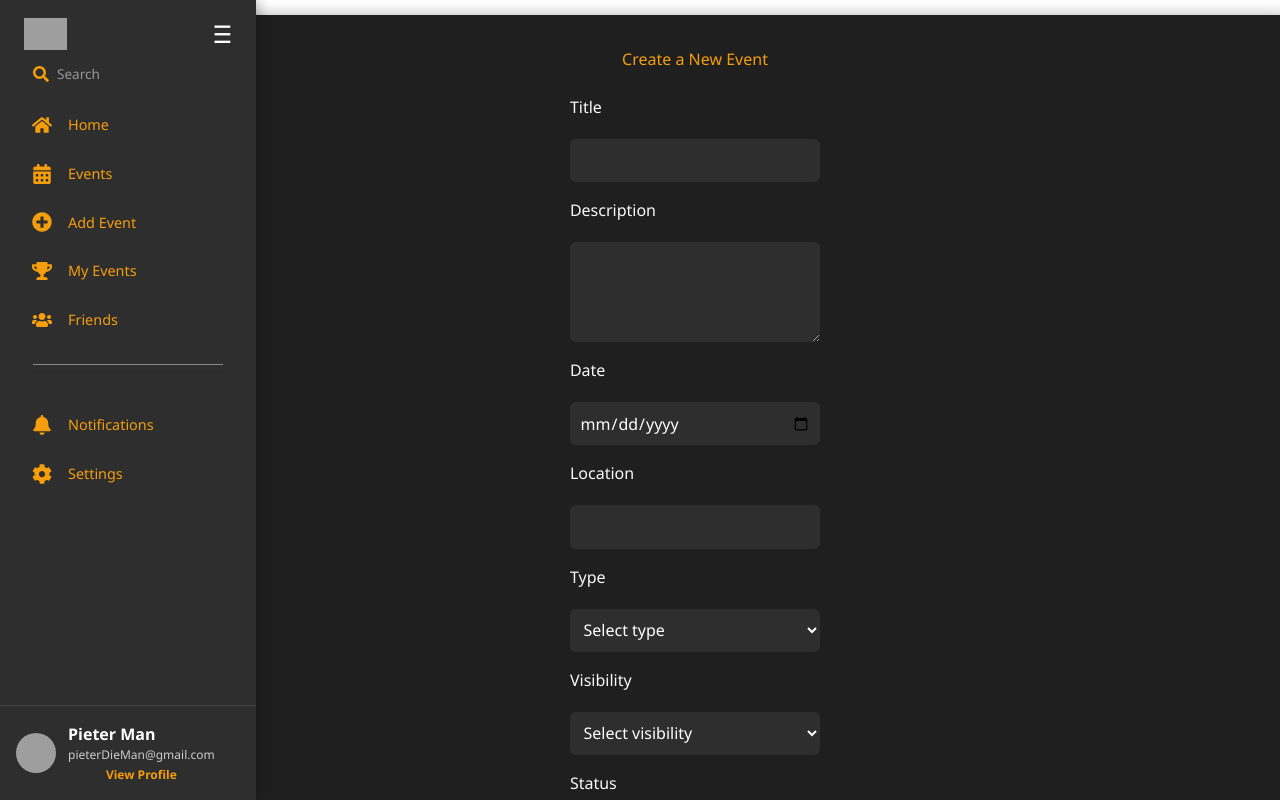
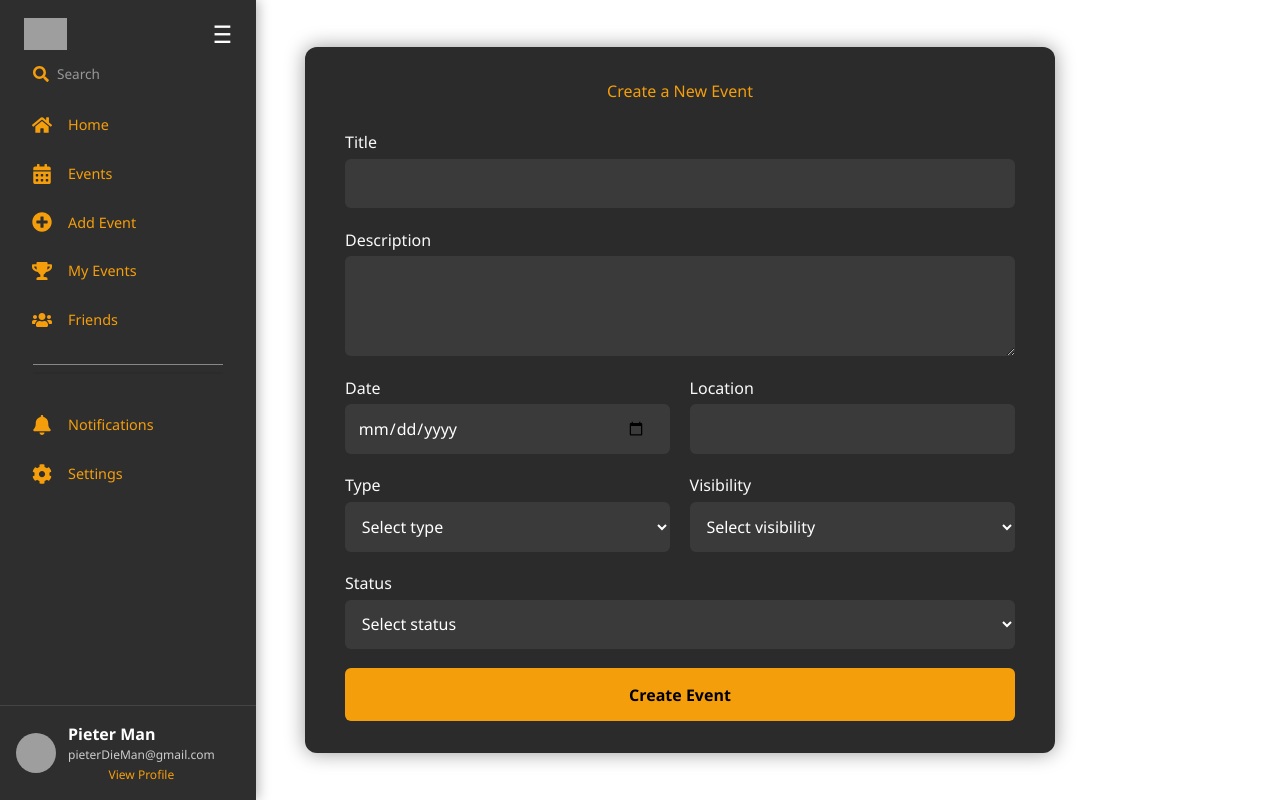
Before and after one commit to EnzoDV08/Sportify_Frontend, a React (Vite) app in the folder Sportify/: page /add-event in a window 1280 px wide. Built offline with nearby package versions, Linux system fonts and the light colour scheme; grey boxes are pictures that could not be loaded.

Commit message:
add create event modal to work
Add style for create event modal and made it work to make a event

```diff
--- a/Sportify/src/Style/AllEvents.css
+++ b/Sportify/src/Style/AllEvents.css
@@ -153,14 +153,17 @@
 }
 
 .event-status {
-  position: absolute;
+    position: absolute;
   top: 0.5rem;
-  left: 0.5rem;
+  right: 0.5rem;
   background-color: #2e7d32;
   color: white;
   font-size: 0.7rem;
   padding: 0.2rem 0.5rem;
   font-weight: bold;
+  border-top-right-radius: 6px;
+  border-bottom-left-radius: 6px;
+  z-index: 2;
 }
 
 .event-body {
@@ -195,7 +198,7 @@
   color: white;
 }
 
-.event-view-btn {
+.event-week-view-btn {
   width: 40%;
   height: auto;
   text-align: center;
@@ -208,7 +211,7 @@
   text-decoration: none;
 }
 
-.event-view-btn:hover {
+.event-week-view-btn:hover {
   background-color: #494949;
 }
 
@@ -234,12 +237,15 @@
 .event-status-past {
   position: absolute;
   top: 0.5rem;
-  left: 0.5rem;
+  right: 0.5rem;
   background-color: #d32f2f;
   color: white;
   font-size: 0.7rem;
   padding: 0.2rem 0.5rem;
   font-weight: bold;
+  border-top-right-radius: 6px;
+  border-bottom-left-radius: 6px;
+  z-index: 2;
 }
 
 .event-footer-past {
@@ -444,7 +450,7 @@
 }
 
 
-.view-btn {
+.event-view-btn {
   text-align: center;
   width: 100%;
   margin-top: 1rem;
@@ -458,7 +464,7 @@
   transition: background 0.3s;
 }
 
-.view-btn:hover {
+.event-view-btn:hover {
   background-color: #ffaa33;
 }
 
--- a/Sportify/src/Style/CreateEvent.css
+++ b/Sportify/src/Style/CreateEvent.css
@@ -1,60 +1,104 @@
+/* Main container */
 .create-event-container {
   width: 100%;
-  margin: 0 auto;
+  min-height: 100vh;
+  display: flex;
+  justify-content: center;
   align-items: center;
-  display: flex;
-  flex-direction: column;
   padding: 2rem;
-  background-color: #1f1f1f;
-  border-radius: 10px;
-  color: #f9f9f9;
-  box-shadow: 0 0 15px rgba(0, 0, 0, 0.3);
-  margin: 15px;
 }
 
-.create-event-container h2 {
+/* Form box */
+.create-event-form {
+  background-color: #2b2b2b;
+  padding: 2rem 2.5rem;
+  border-radius: 12px;
+  box-shadow: 0 0 20px rgba(0, 0, 0, 0.4);
+  width: 100%;
+  max-width: 750px;
+  display: grid;
+  grid-template-columns: 1fr 1fr;
+  gap: 1.2rem;
+  color: #f9f9f9;
+}
+
+/* Heading */
+.create-event-form h2 {
+  grid-column: span 2;
   text-align: center;
-  margin-bottom: 1.5rem;
+  margin-bottom: 0.5rem;
   color: #f59e0b;
 }
 
-.create-event-form {
+/* Field group wrappers */
+.form-group {
   display: flex;
   flex-direction: column;
-  gap: 1rem;
 }
 
-.create-event-form label {
+/* Label styling */
+.form-group label {
   font-weight: 500;
-  margin-bottom: 0.25rem;
+  margin-bottom: 0.3rem;
 }
 
-.create-event-form input,
-.create-event-form textarea,
-.create-event-form select {
-  padding: 0.6rem;
+/* Input, select, textarea styling */
+.form-group input,
+.form-group textarea,
+.form-group select {
+  padding: 0.8rem 1.5rem 0.8rem 0.8rem; /* Extra right padding for dropdown arrow */
   border: none;
   border-radius: 6px;
-  background-color: #2e2e2e;
-  color: white;
+  background-color: #3a3a3a;
+  color: #fff;
   font-size: 1rem;
+  width: 100%;
 }
 
-.create-event-form textarea {
+/* Textarea specifics */
+textarea {
   resize: vertical;
   min-height: 100px;
 }
 
+/* Full-width fields like title/description */
+.full {
+  grid-column: span 2;
+}
+
+/* Half-width columns (side by side) */
+.half {
+  grid-column: span 1;
+}
+
+
+/* Submit button */
 .create-event-form button {
-  padding: 0.8rem;
+  grid-column: span 2;
+  padding: 0.9rem;
   border: none;
   border-radius: 6px;
   background-color: #f59e0b;
   color: black;
   font-weight: bold;
+  font-size: 1rem;
   cursor: pointer;
+  transition: background-color 0.3s ease;
 }
 
 .create-event-form button:hover {
   background-color: #d97706;
 }
+
+/* Responsive stack on smaller screens */
+@media (max-width: 768px) {
+  .create-event-form {
+    grid-template-columns: 1fr;
+  }
+
+  .half,
+  .full,
+  .create-event-form button {
+    grid-column: span 1;
+  }
+}
--- a/Sportify/src/pages/AllEvents.tsx
+++ b/Sportify/src/pages/AllEvents.tsx
@@ -106,7 +106,7 @@ function AllEvents() {
                       </div>
                       <div className="event-footer">
                         <span className="week-event-visibility">{event.visibility?.toUpperCase() || "PUBLIC"}</span>
-                        <Link to={`/events/${event.eventId}`} className="event-view-btn">View</Link>
+                        <Link to={`/events/${event.eventId}`} className="event-week-view-btn">View</Link>
                       </div>
                     </div>
                   );
@@ -196,7 +196,7 @@ function AllEvents() {
                     <div className="event-date-middle">{day}</div>
                     <div className="event-date-bottom">{time}</div>
                   </div>
-                  <Link to={`/events/${event.eventId}`} className="view-btn">
+                  <Link to={`/events/${event.eventId}`} className="event-view-btn">
                     View
                   </Link>
                 </div>
--- a/Sportify/src/pages/App.tsx
+++ b/Sportify/src/pages/App.tsx
@@ -35,7 +35,7 @@ const router = createBrowserRouter(
           element: <AllEvents />
         },
         {
-          path: '/events/:eventId',
+          path: '/events/:id',
           element: <SingleEvent />
         },
         {
--- a/Sportify/src/pages/CreateEvent.tsx
+++ b/Sportify/src/pages/CreateEvent.tsx
@@ -1,5 +1,5 @@
 import { useState } from 'react';
-import { Event } from '../models/event';
+import { createEvent } from '../services/api';
 import '../Style/CreateEvent.css';
 
 function CreateEvent() {
@@ -16,8 +16,14 @@ function CreateEvent() {
     e.preventDefault();
 
     const userId = Number(localStorage.getItem('userId'));
+    if (!userId) {
+      alert('User not logged in.');
+      return;
+    }
 
-    const newEvent: Event = {
+    try {
+      await createEvent(
+        {
           title,
           description,
           date,
@@ -25,77 +31,79 @@ function CreateEvent() {
           type,
           visibility,
           status,
-      isPrivate,
-      creatorId: userId,
-      adminId: userId,
-      eventId: 0,
-      invitedUserIds: null,
-      latitude: null,
-      longitude: null,
-    };
+        },
+        userId
+      );
 
-    const response = await fetch('http://localhost:5000/api/events', {
-      method: 'POST',
-      headers: {
-        'Content-Type': 'application/json',
-      },
-      body: JSON.stringify(newEvent),
-    });
-
-    if (response.ok) {
-      alert('Event created!');
-    } else {
+      alert('Event created successfully!');
+      // Clear form
+      setTitle('');
+      setDescription('');
+      setDate('');
+      setLocation('');
+      setType('');
+      setVisibility('');
+      setStatus('');
+      setIsPrivate(false);
+    } catch (err) {
+      console.error(err);
       alert('Failed to create event.');
     }
   };
 
   return (
     <div className="create-event-container">
+      <form className="create-event-form" onSubmit={handleSubmit}>
         <h2>Create a New Event</h2>
-      <form className="create-event-form" onSubmit={handleSubmit}>
+
+        <div className="form-group full">
           <label>Title</label>
           <input type="text" value={title} onChange={(e) => setTitle(e.target.value)} required />
+        </div>
 
+        <div className="form-group full">
           <label>Description</label>
           <textarea value={description} onChange={(e) => setDescription(e.target.value)} />
+        </div>
 
+        <div className="form-group half">
           <label>Date</label>
           <input type="date" value={date} onChange={(e) => setDate(e.target.value)} required />
+        </div>
 
+        <div className="form-group half">
           <label>Location</label>
           <input type="text" value={location} onChange={(e) => setLocation(e.target.value)} required />
+        </div>
 
+        <div className="form-group half">
           <label>Type</label>
-        <select value={type} onChange={(e) => setType(e.target.value)}>
+          <select value={type} onChange={(e) => setType(e.target.value)} required>
             <option value="">Select type</option>
             <option value="training">Training</option>
             <option value="match">Match</option>
             <option value="meetup">Meetup</option>
           </select>
+        </div>
 
+        <div className="form-group half">
           <label>Visibility</label>
-        <select value={visibility} onChange={(e) => setVisibility(e.target.value)}>
+          <select value={visibility} onChange={(e) => setVisibility(e.target.value)} required>
             <option value="">Select visibility</option>
             <option value="public">Public</option>
             <option value="private">Private</option>
           </select>
+        </div>
 
+        <div className="form-group full">
           <label>Status</label>
-        <select value={status} onChange={(e) => setStatus(e.target.value)}>
+          <select value={status} onChange={(e) => setStatus(e.target.value)} required>
             <option value="">Select status</option>
             <option value="upcoming">Upcoming</option>
             <option value="ongoing">Ongoing</option>
             <option value="completed">Completed</option>
           </select>
-
-        <label>
-          <input
-            type="checkbox"
-            checked={isPrivate}
-            onChange={(e) => setIsPrivate(e.target.checked)}
-          />
-          Private Event?
-        </label>
+        </div>
 
         <button type="submit">Create Event</button>
       </form>
--- a/Sportify/src/services/api.ts
+++ b/Sportify/src/services/api.ts
@@ -1,4 +1,15 @@
 import { Event } from '../models/event';
+
+
+interface CreateEventDto {
+  title: string;
+  description?: string;
+  date: string;
+  location: string;
+  type?: string;
+  visibility?: string;
+  status?: string;
+}
 
 // Get all events
 export const fetchEvents = async (): Promise<Event[]> => {
@@ -11,6 +22,22 @@ export const fetchEvents = async (): Promise<Event[]> => {
 export const fetchSingleEvent = async (id: number): Promise<Event> => {
   const response = await fetch(`http://localhost:5000/api/events/${id}`);
   if (!response.ok) throw new Error('Failed to fetch event');
+  return await response.json();
+};
+
+// Create a new event
+export const createEvent = async (eventData: CreateEventDto, userId: number): Promise<Event> => {
+  const response = await fetch(`http://localhost:5000/api/events?userId=${userId}`, {
+    method: 'POST',
+    headers: { 'Content-Type': 'application/json' },
+    body: JSON.stringify(eventData), // only DTO fields sent
+  });
+
+  if (!response.ok) {
+    console.error(await response.text()); // helpful debug output
+    throw new Error('Failed to create event.');
+  }
+
   return await response.json();
 };
 
```
Lines whose indentation alone changed are shown as unchanged.
